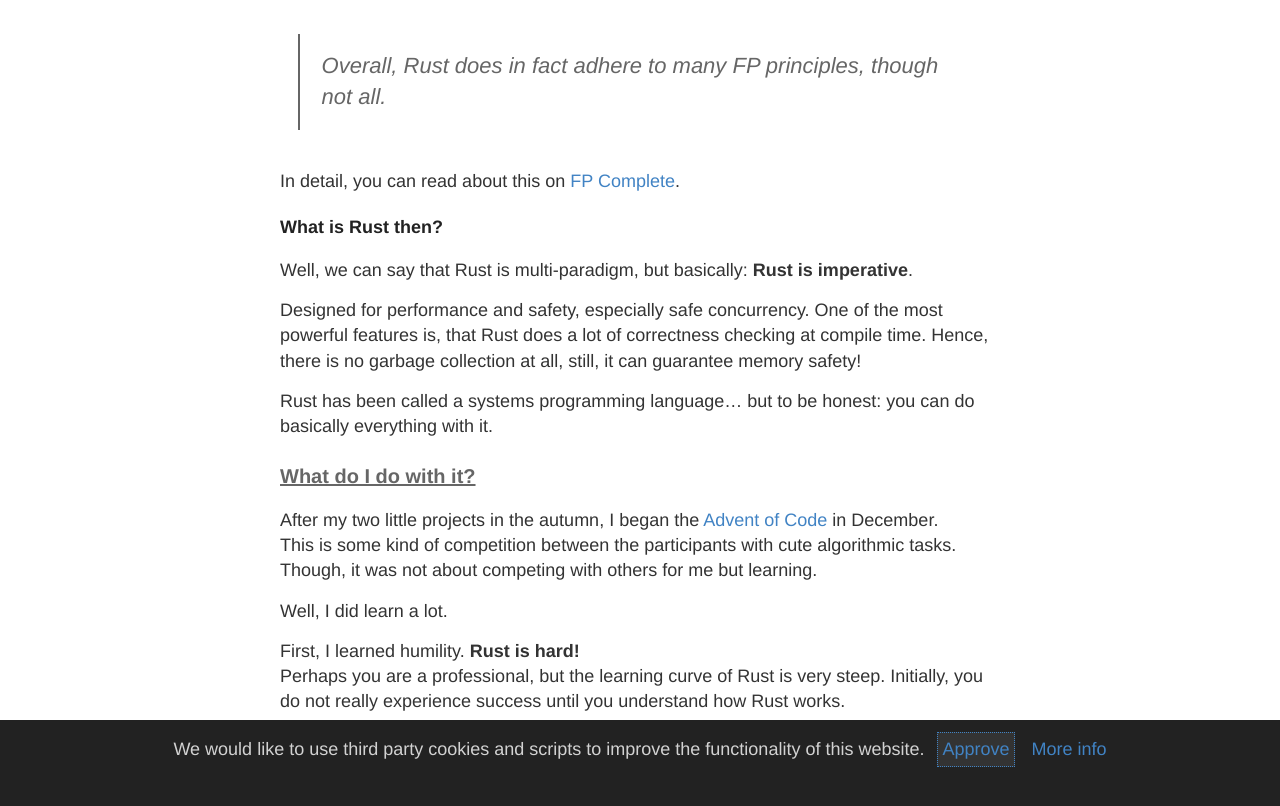
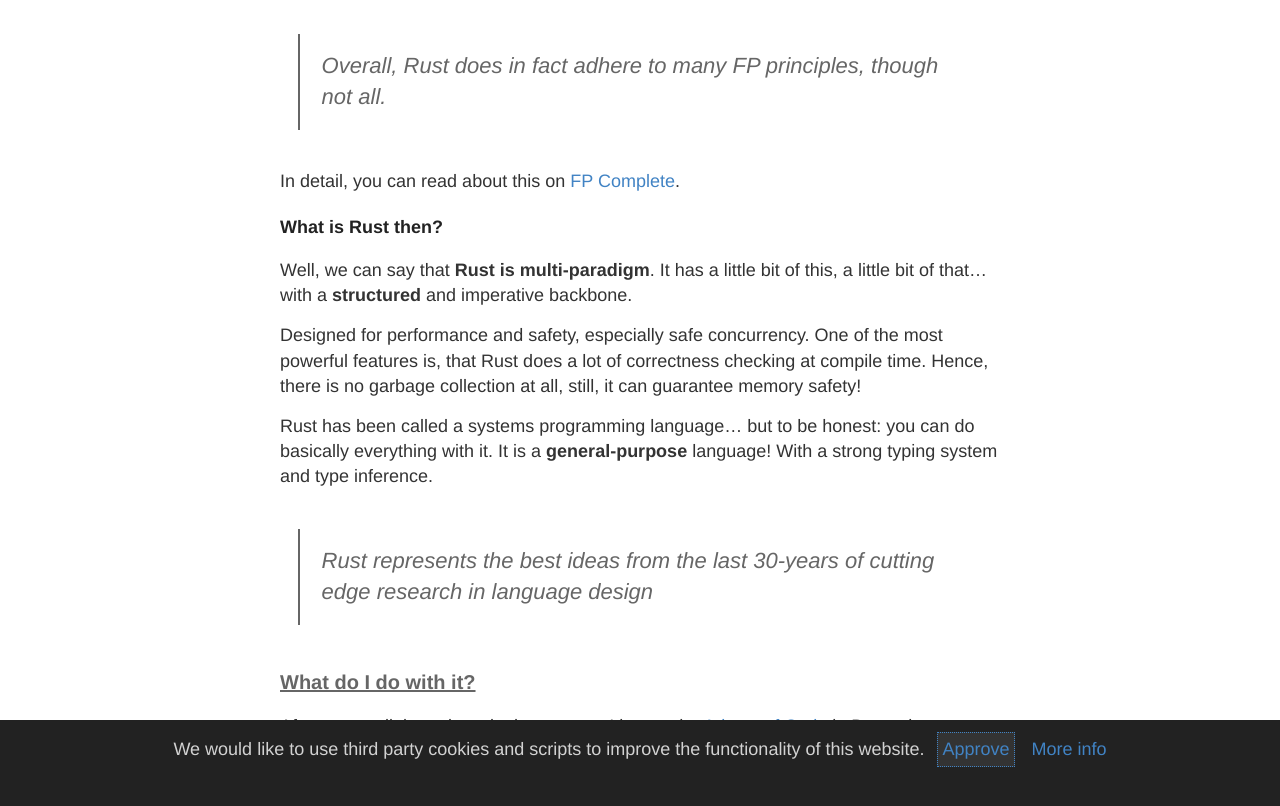
Before and after one commit to Mikopet/mikopet.dev, a Jekyll site: the page built from blog/_posts/2021-12-12-a-rusty-beginning.md, in a window 1280 px wide and 900 px high, scrolled down 1556 px. Shown: the top 806 px of the window. Built offline with Jekyll 4.4.1, drawn with Linux system fonts in a browser that asks for light colours; some web fonts are replaced; comment, search, counter and statistics services are not loaded; some of the changed text lies outside the part shown.

Commit message:
CONTENT #4: fixing a few things

```diff
--- a/blog/_posts/2021-12-12-a-rusty-beginning.md
+++ b/blog/_posts/2021-12-12-a-rusty-beginning.md
@@ -55,13 +55,17 @@
 
 ##### What is Rust then?
 
-Well, we can say that Rust is multi-paradigm, but basically: **Rust is imperative**.
+Well, we can say that **Rust is multi-paradigm**. It has a little bit of this, a little bit of that...
+with a **structured** and imperative backbone.
 
 Designed for performance and safety, especially safe concurrency.
 One of the most powerful features is, that Rust does a lot of correctness checking at compile time.
 Hence, there is no garbage collection at all, still, it can guarantee memory safety!
 
 Rust has been called a systems programming language... but to be honest: you can do basically everything with it.
+It is a **general-purpose** language! With a strong typing system and type inference.
+
+> Rust represents the best ideas from the last 30-years of cutting edge research in language design
 
 #### What do I do with it?
 
```
Also changed, not shown: other parts of blog/_posts/2021-12-12-a-rusty-beginning.md (+1 -1 lines).
